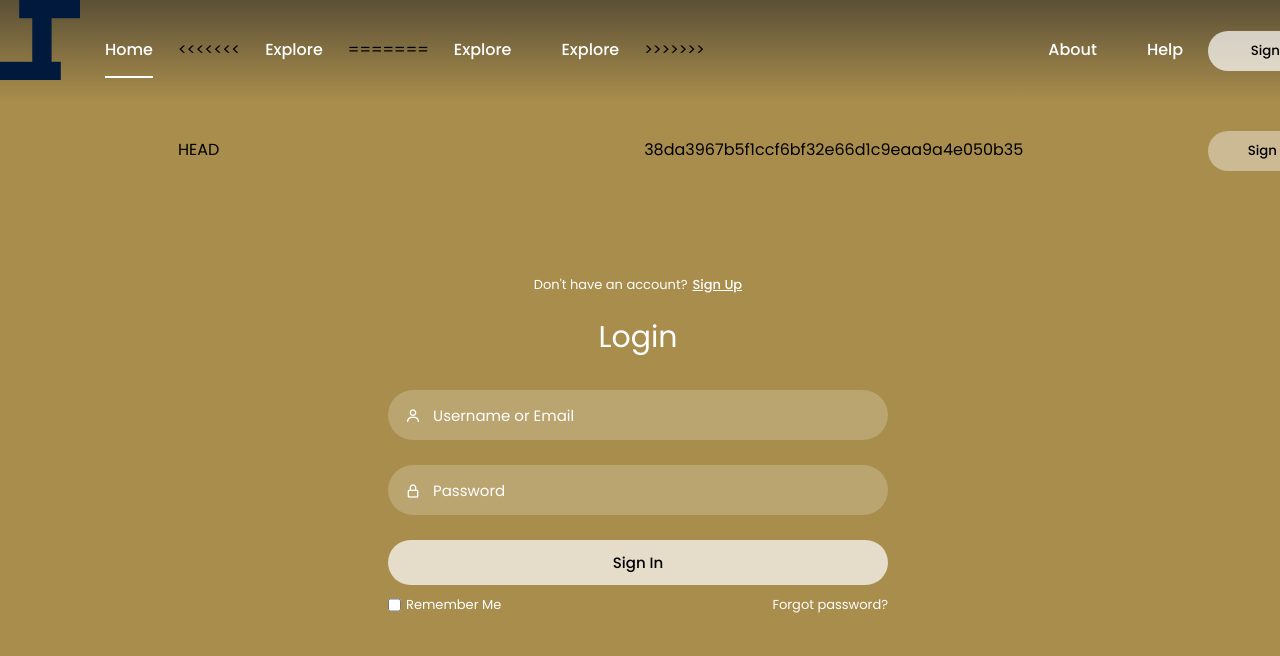
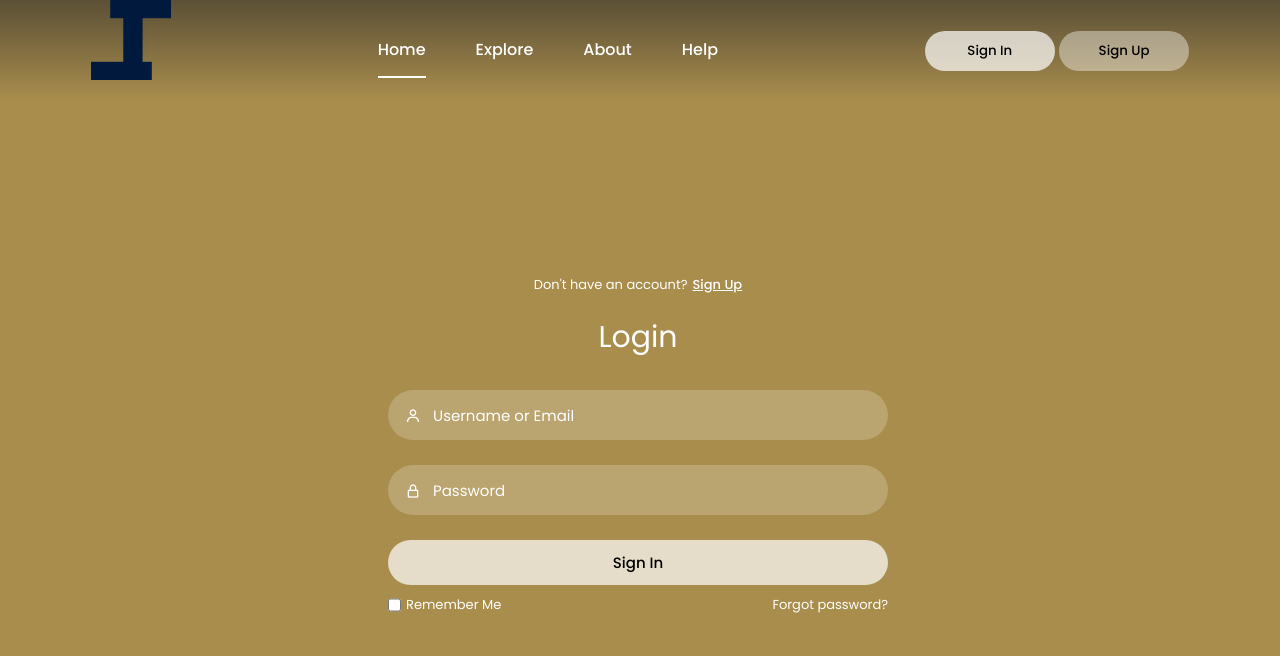
Before and after one commit to kenechukwu007/Hackathon-Talent_App, a plain HTML site: page index.html in a window 1280 px wide. Drawn offline with nearby package versions, Linux system fonts and the light colour scheme.

Commit message:
Update index.html

```diff
--- a/index.html
+++ b/index.html
@@ -17,15 +17,7 @@
             <div class = "nav-menu" id="navMenu">
                 <ul>
                     <li><a href="#" class="link active">Home</a></li>
-<<<<<<< HEAD
                     <li><a href="explore.html" class="link">Explore</a></li>
-=======
-
-                    <li><a href="/explore.html" class="link">Explore</a></li>
-
-                    <li><a href="#" class="link">Explore</a></li>
-
->>>>>>> 38da3967b5f1ccf6bf32e66d1c9eaa9a4e050b35
                     <li><a href="#" class="link">About</a></li>
                     <li><a href="#" class="link">Help</a></li>
                 </ul>
```
